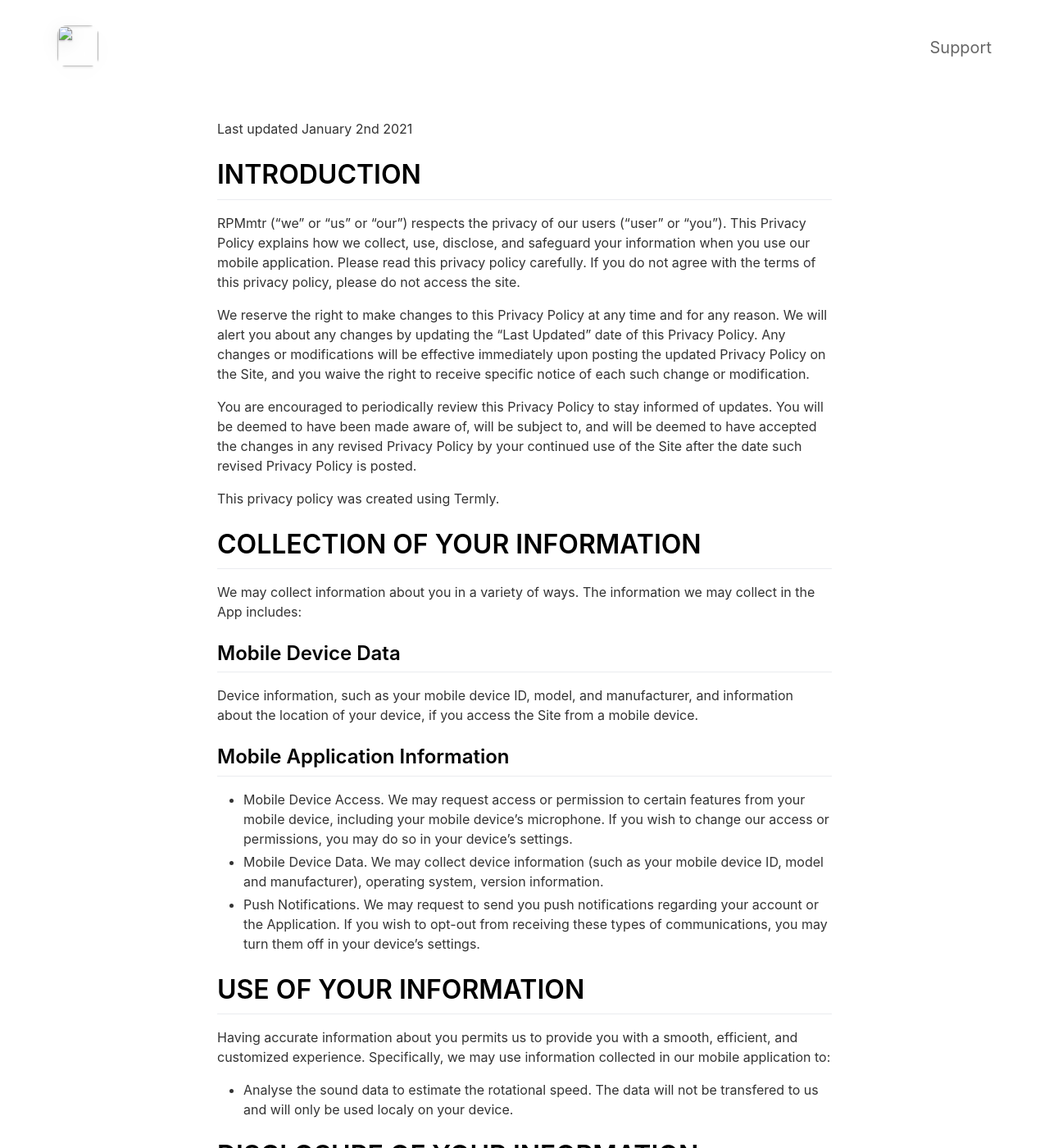
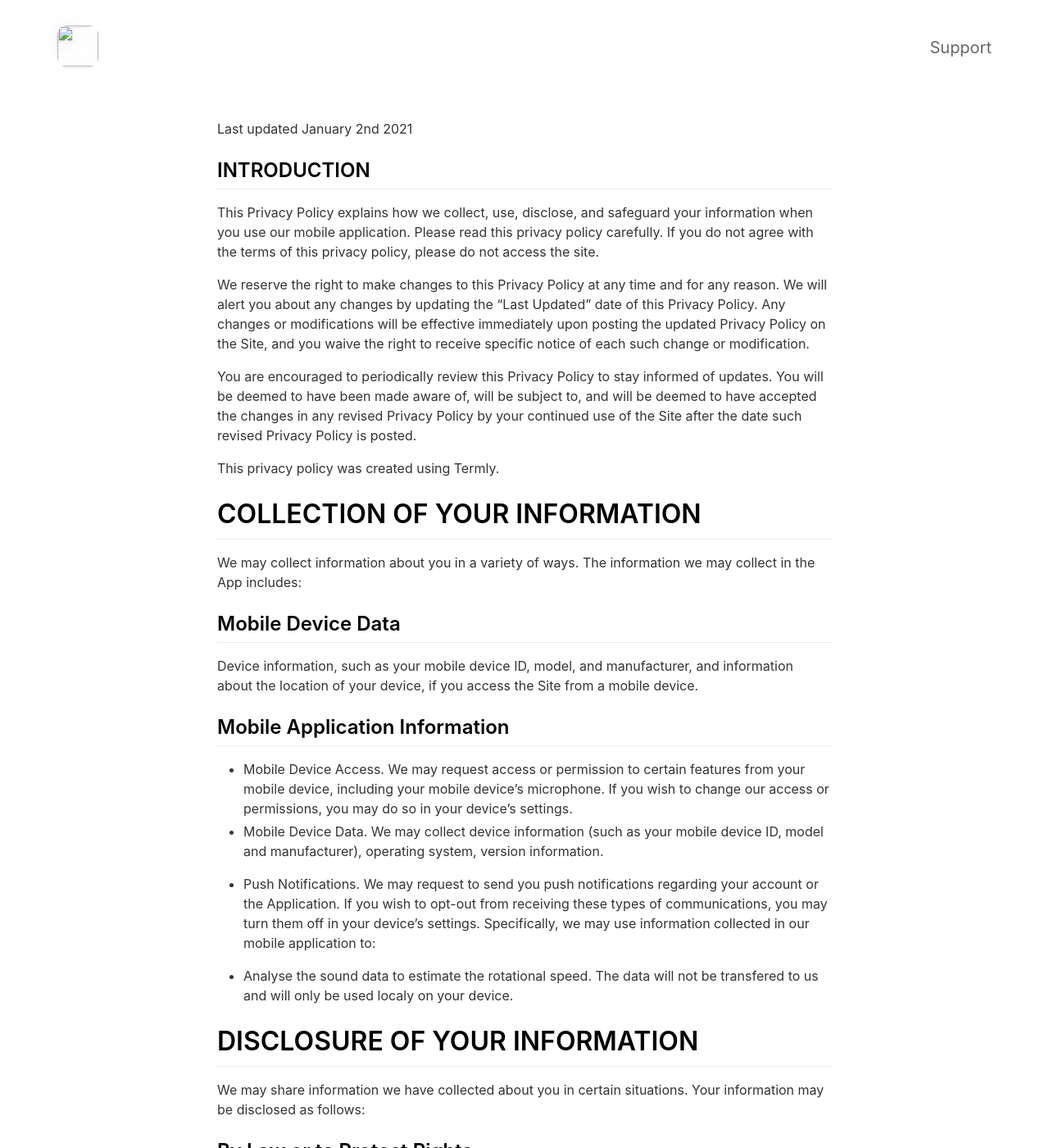
Before and after one commit to nomasdynamics/RPMmtr, a Jekyll site: the page built from _pages/privacy_app.md, in a window 1280 px wide and 1400 px high. Shown: the whole window at 82% size. Built offline with Jekyll 4.4.1, drawn with Linux system fonts in a browser that asks for light colours; nearby versions of some CDN libraries.

Commit message:
Update privacy_app.md

```diff
--- a/_pages/privacy_app.md
+++ b/_pages/privacy_app.md
@@ -6,9 +6,9 @@
 Last updated January 2nd 2021
 
 
-# INTRODUCTION
+## INTRODUCTION
 
-RPMmtr (“we” or “us” or “our”) respects the privacy of our users (“user” or “you”). This Privacy Policy explains how we collect, use, disclose, and safeguard your information when you use our mobile application. Please read this privacy policy carefully.  If you do not agree with the terms of this privacy policy, please do not access the site.
+This Privacy Policy explains how we collect, use, disclose, and safeguard your information when you use our mobile application. Please read this privacy policy carefully.  If you do not agree with the terms of this privacy policy, please do not access the site.
 
 We reserve the right to make changes to this Privacy Policy at any time and for any reason.  We will alert you about any changes by updating the “Last Updated” date of this Privacy Policy.  Any changes or modifications will be effective immediately upon posting the updated Privacy Policy on the Site, and you waive the right to receive specific notice of each such change or modification.
 
@@ -28,10 +28,7 @@
 - Mobile Device Access. We may request access or permission to certain features from your mobile device, including your mobile device’s microphone. If you wish to change our access or permissions, you may do so in your device’s settings.
 - Mobile Device Data. We may collect device information (such as your mobile device ID, model and manufacturer), operating system, version information.
 - Push Notifications. We may request to send you push notifications regarding your account or the Application. If you wish to opt-out from receiving these types of communications, you may turn them off in your device’s settings.
-
-# USE OF YOUR INFORMATION
-
-Having accurate information about you permits us to provide you with a smooth, efficient, and customized experience.  Specifically, we may use information collected in our mobile application to:
+ Specifically, we may use information collected in our mobile application to:
 
 - Analyse the sound data to estimate the rotational speed. The data will not be transfered to us and will only be used localy on your device.
 
```
